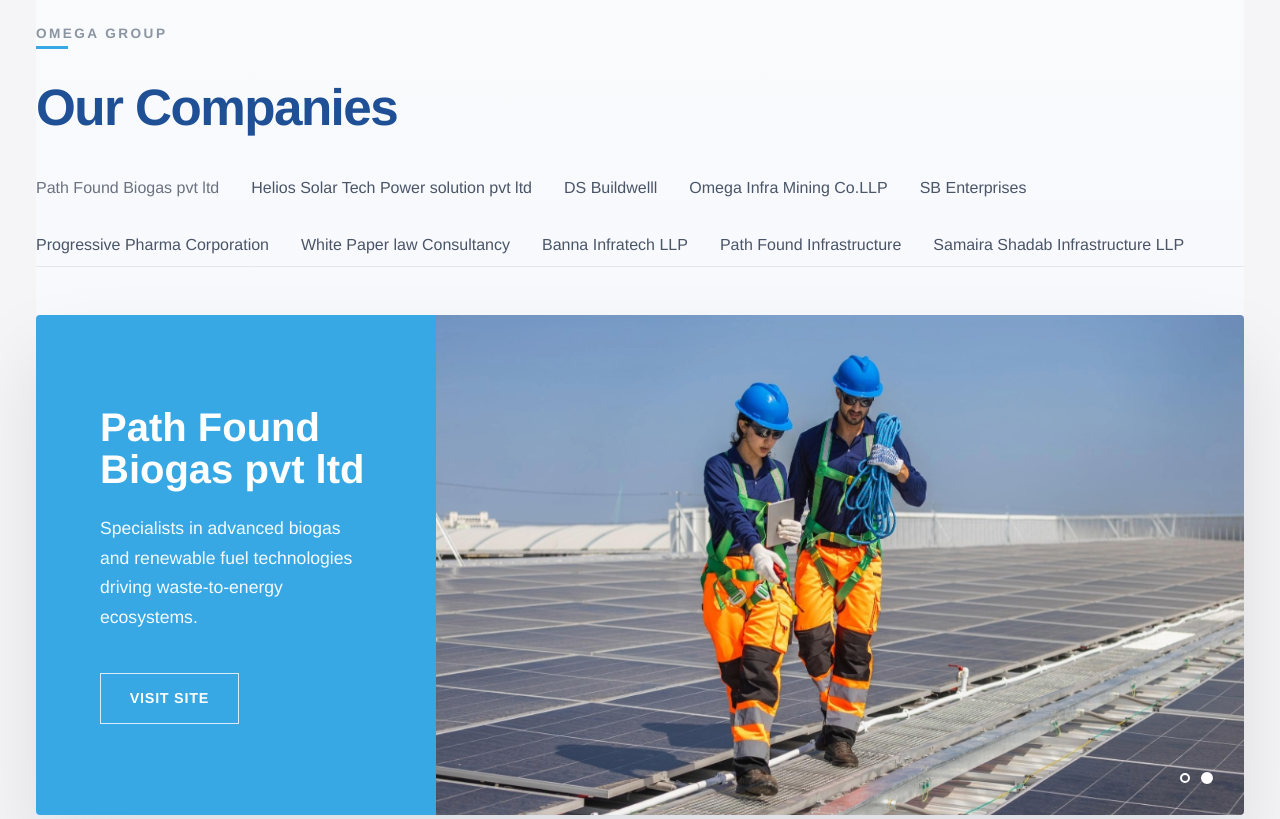
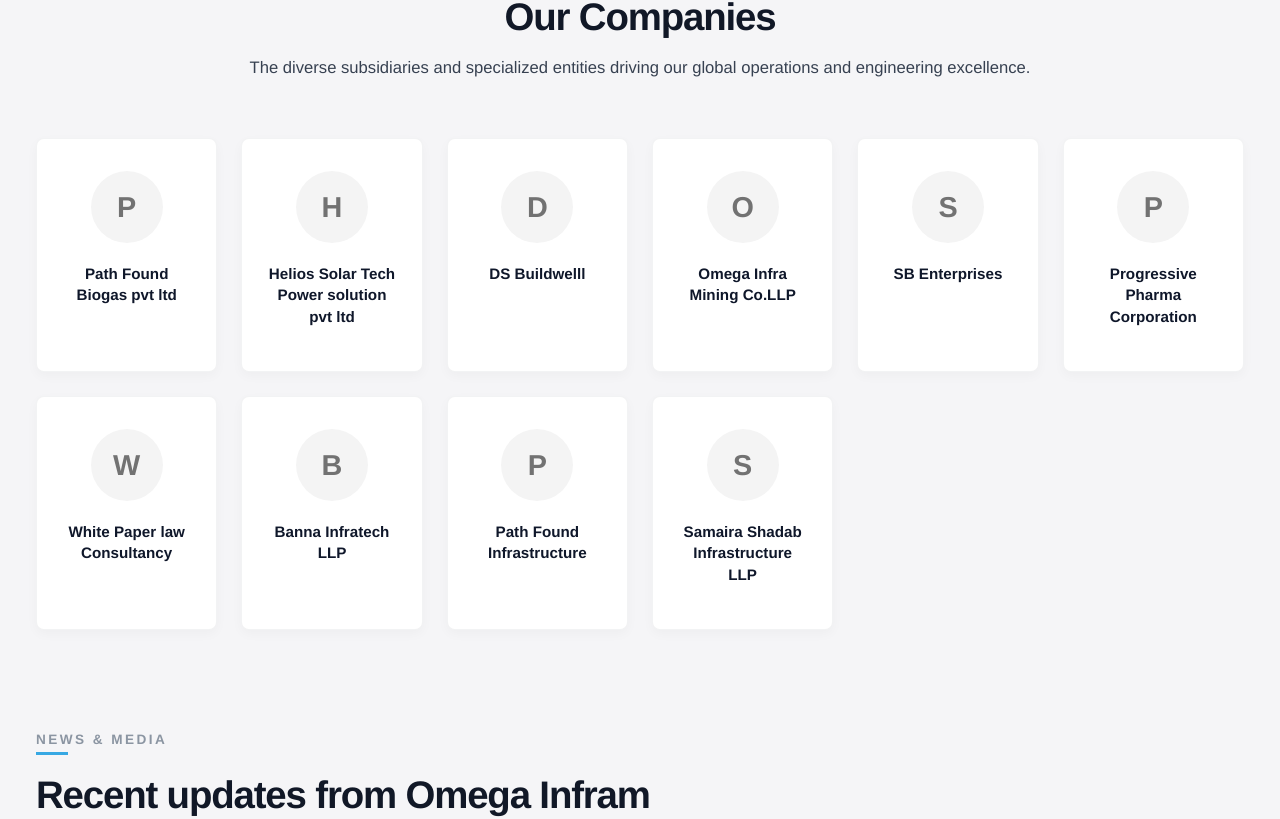
Before and after one commit to Techfirst123/omegainfram, a React (Vite) app: page / in a window 1280 px wide. Shown: the part 3064-3883 px from the top of the page. Built offline with nearby package versions, Linux system fonts and the light colour scheme.

Commit message:
Replace tab UI with new Royal Blue 6-column logo grid for Our Companies

```diff
--- a/src/App.css
+++ b/src/App.css
@@ -1156,66 +1156,111 @@
   }
 }
 
-/* --- Companies Section --- */
+/* --- Companies Logo Grid --- */
 .companies-section {
-  position: relative;
-  z-index: 4;
+  background: var(--page);
+  /* or #f8fafc to stand out from others if you prefer */
 }
 
-.companies-grid {
-  display: grid;
-  grid-template-columns: repeat(auto-fit, minmax(300px, 1fr));
-  gap: 24px;
+/* Added specific spacing for the companies head */
+.companies-head {
+  text-align: center;
+  max-width: 800px;
+  margin: 0 auto;
 }
 
-.company-portal-card {
-  display: flex;
-  flex-direction: column;
-  background: #f8fafc;
-  border: 1px solid var(--line);
-  padding: 32px;
-  border-radius: 6px;
-  text-decoration: none;
-  transition: transform 0.3s ease, box-shadow 0.3s ease, border-color 0.3s ease;
+.company-logo-grid {
+  display: grid;
+  grid-template-columns: repeat(6, 1fr);
+  gap: 24px;
+  margin-top: 56px;
 }
 
-.company-portal-card:hover {
-  transform: translateY(-5px);
-  box-shadow: 0 12px 24px rgba(15, 23, 42, 0.08);
-  border-color: #37a8e3;
+@media (max-width: 1200px) {
+  .company-logo-grid {
+    grid-template-columns: repeat(4, 1fr);
+  }
 }
 
-.company-portal-card h3 {
-  color: #0f172a;
-  font-size: 1.3rem;
-  margin-bottom: 12px;
+@media (max-width: 900px) {
+  .company-logo-grid {
+    grid-template-columns: repeat(3, 1fr);
+  }
 }
 
-.company-portal-card p {
-  color: #4a5568;
-  font-size: 0.95rem;
-  line-height: 1.6;
-  margin-bottom: 24px;
-  flex-grow: 1;
+.company-logo-card {
+  background: #ffffff;
+  border: 1px solid rgba(15, 23, 42, 0.05);
+  border-radius: 8px;
+  padding: 32px 24px;
+  text-align: center;
+  transition: all 0.3s ease;
+  box-shadow: 0 4px 12px rgba(15, 23, 42, 0.03);
 }
 
-.visit-link {
-  color: #37a8e3;
-  font-weight: 600;
-  font-size: 0.9rem;
-  text-transform: uppercase;
-  letter-spacing: 0.05em;
+.company-logo-card:hover {
+  transform: translateY(-5px);
+  box-shadow: 0 16px 32px rgba(31, 79, 149, 0.1);
+  border-color: rgba(31, 79, 149, 0.2);
+}
+
+.company-logo-wrapper {
+  display: flex;
+  justify-content: center;
+  margin-bottom: 20px;
+}
+
+.company-logo-placeholder {
+  width: 72px;
+  height: 72px;
+  background: #f1f5f9;
+  color: #64748b;
+  border-radius: 50%;
   display: flex;
   align-items: center;
-  gap: 8px;
-  transition: color 0.2s ease;
+  justify-content: center;
+  font-size: 1.8rem;
+  font-weight: 700;
+  transition: all 0.3s ease;
+  filter: grayscale(100%);
 }
 
-.company-portal-card:hover .visit-link {
-  color: #1f4f95;
+.company-logo-card:hover .company-logo-placeholder {
+  filter: grayscale(0%);
+  background: #1f4f95; /* Royal blue */
+  color: #ffffff;
+}
+
+.company-logo-card h4 {
+  color: #0f172a;
+  font-size: 0.95rem;
+  line-height: 1.4;
+  margin-bottom: 12px;
+  font-weight: 600;
+  min-height: 40px;
+}
+
+.company-desc {
+  color: #64748b;
+  font-size: 0.8rem;
+  line-height: 1.5;
+  opacity: 0;
+  max-height: 0;
+  overflow: hidden;
+  transition: all 0.3s ease;
+}
+
+.company-logo-card:hover .company-desc {
+  opacity: 1;
+  max-height: 100px;
+  margin-top: 12px;
 }
 
 @media (max-width: 700px) {
+  .company-logo-grid {
+    grid-template-columns: repeat(2, 1fr);
+  }
+
   .topbar {
     padding-left: 18px;
     padding-right: 18px;
--- a/src/App.tsx
+++ b/src/App.tsx
@@ -181,68 +181,18 @@
   }
 ]
 
-const companyStreams: BusinessStream[] = [
-  {
-    title: 'Path Found Biogas pvt ltd',
-    description: 'Specialists in advanced biogas and renewable fuel technologies driving waste-to-energy ecosystems.',
-    accent: 'leaf',
-    images: ['/hybrid-energy.png', '/om-services.jpg']
-  },
-  {
-    title: 'Helios Solar Tech Power solution pvt ltd',
-    description: 'Delivering cutting-edge solar tech power solutions and innovations across high-efficiency energy markets.',
-    accent: 'sunrise',
-    images: ['/utility-scale-solar.jpg', '/solar-carports.jpg']
-  },
-  {
-    title: 'DS Buildwelll',
-    description: 'Premier construction and structural development firm specializing in reliable and aesthetic build solutions.',
-    accent: 'sky',
-    images: ['/infra-construction.jpg', '/infra-viaduct.jpg']
-  },
-  {
-    title: 'Omega Infra Mining Co.LLP',
-    description: 'Focused on sustainable mining, aggregate processing, and heavy earthworks for major infrastructure demands.',
-    accent: 'slate',
-    images: ['/infra-machinery.jpg', '/oilgas-drilling.png']
-  },
-  {
-    title: 'SB Enterprises',
-    description: 'A dedicated commercial entity supporting widespread industrial procurement and generalized contract works.',
-    accent: 'sunrise',
-    images: ['/mfg-factory.jpg', '/international-delivery.png']
-  },
-  {
-    title: 'Progressive Pharma Corporation',
-    description: 'Dedicated pharmaceutical manufacturing and distribution entity, ensuring world-class health facility provisioning.',
-    accent: 'sky',
-    images: ['/mfg-inspector.jpg', '/om-services.jpg']
-  },
-  {
-    title: 'White Paper law Consultancy',
-    description: 'Strategic legal, compliance, and corporate advisory wing supporting the group’s worldwide commercial operations.',
-    accent: 'leaf',
-    images: ['/ci-solar.png', '/international-delivery.png'] // Placeholders
-  },
-  {
-    title: 'Banna Infratech LLP',
-    description: 'Focused infrastructure arm specializing in highly sophisticated public and private sector projects.',
-    accent: 'sunrise',
-    images: ['/infra-highway.jpg', '/infra-construction.jpg']
-  },
-  {
-    title: 'Path Found Infrastructure',
-    description: 'End-to-end infrastructural design and execution organization managing large-scale national corridors.',
-    accent: 'slate',
-    images: ['/oilgas-pipeline.jpg', '/infra-viaduct.jpg']
-  },
-  {
-    title: 'Samaira Shadab Infrastructure LLP',
-    description: 'Bespoke infrastructure development focusing on sustainable and integrated civic amenities.',
-    accent: 'sky',
-    images: ['/mfg-factory.jpg', '/infra-highway.jpg']
-  }
-]
+const companiesList = [
+  { name: 'Path Found Biogas pvt ltd', desc: 'Waste-to-energy ecosystems and bio-renewable fuels.' },
+  { name: 'Helios Solar Tech Power solution pvt ltd', desc: 'High-efficiency solar solutions and smart grids.' },
+  { name: 'DS Buildwelll', desc: 'Structural and civil infrastructure works.' },
+  { name: 'Omega Infra Mining Co.LLP', desc: 'Sustainable mining and aggregate operations.' },
+  { name: 'SB Enterprises', desc: 'Industrial procurement and commercial contracting.' },
+  { name: 'Progressive Pharma Corporation', desc: 'Healthcare and pharmaceutical manufacturing.' },
+  { name: 'White Paper law Consultancy', desc: 'Corporate legal compliance and strategic advisory.' },
+  { name: 'Banna Infratech LLP', desc: 'Public infrastructure and specialized civil projects.' },
+  { name: 'Path Found Infrastructure', desc: 'Large-scale national corridors and highway systems.' },
+  { name: 'Samaira Shadab Infrastructure LLP', desc: 'Bespoke integrated civic amenities and urban development.' },
+];
 
 const newsItems = [
   {
@@ -335,22 +285,12 @@
   const [activeStreamIdx, setActiveStreamIdx] = React.useState(0)
   const [activeImageIdx, setActiveImageIdx] = React.useState(0)
 
-  const [activeCompanyIdx, setActiveCompanyIdx] = React.useState(0)
-  const [activeCompanyImgIdx, setActiveCompanyImgIdx] = React.useState(0)
-
   React.useEffect(() => {
     const timer = setInterval(() => {
       setActiveImageIdx((prev) => (prev + 1) % businessStreams[activeStreamIdx].images.length)
     }, 4000)
     return () => clearInterval(timer)
   }, [activeStreamIdx])
-
-  React.useEffect(() => {
-    const companyTimer = setInterval(() => {
-      setActiveCompanyImgIdx((prev) => (prev + 1) % companyStreams[activeCompanyIdx].images.length)
-    }, 4000)
-    return () => clearInterval(companyTimer)
-  }, [activeCompanyIdx])
 
   React.useEffect(() => {
     const handleScroll = () => {
@@ -464,56 +404,29 @@
           </div>
         </section>
 
-        <section className="business-section section-shell" id="companies">
-          <div className="section-head">
+        <section className="companies-section section-shell" id="companies">
+          <div className="section-head companies-head">
             <p className="section-kicker">Omega Group</p>
             <h2>Our Companies</h2>
+            <p className="section-intro">
+              The diverse subsidiaries and specialized entities driving our global operations and engineering excellence.
+            </p>
           </div>
 
-          <div className="business-tabs" aria-label="Our Companies categories">
-            {companyStreams.map((stream, idx) => (
-              <span
-                key={stream.title}
-                className={activeCompanyIdx === idx ? 'is-active' : ''}
-                onClick={() => {
-                  setActiveCompanyIdx(idx)
-                  setActiveCompanyImgIdx(0)
-                }}
-              >
-                {stream.title}
-              </span>
+          <div className="company-logo-grid">
+            {companiesList.map((company) => (
+              <div className="company-logo-card" key={company.name}>
+                <div className="company-logo-wrapper">
+                  <div className="company-logo-placeholder">
+                    {company.name.charAt(0)}
+                  </div>
+                </div>
+                <h4>{company.name}</h4>
+                <p className="company-desc">{company.desc}</p>
+              </div>
             ))}
           </div>
-
-          <div className="business-feature">
-            <div className="business-feature-content">
-              <h3>{companyStreams[activeCompanyIdx].title}</h3>
-              <p>{companyStreams[activeCompanyIdx].description}</p>
-              <a href="#contact" className="know-more-outline">
-                VISIT SITE
-              </a>
-            </div>
-            <div className="business-feature-media">
-              {companyStreams[activeCompanyIdx].images.map((img, idx) => (
-                <div
-                  key={img + idx}
-                  className={`business-feature-slide ${activeCompanyImgIdx === idx ? 'is-active' : ''}`}
-                  style={{ backgroundImage: `url(${img})` }}
-                />
-              ))}
-              <div className="business-feature-dots">
-                {companyStreams[activeCompanyIdx].images.map((_, idx) => (
-                  <span
-                    key={idx}
-                    className={activeCompanyImgIdx === idx ? 'is-active' : ''}
-                    onClick={() => setActiveCompanyImgIdx(idx)}
-                  />
-                ))}
-              </div>
-            </div>
-          </div>
         </section>
-
 
         <section className="news-section section-shell" id="news">
           <div className="section-head">
```
